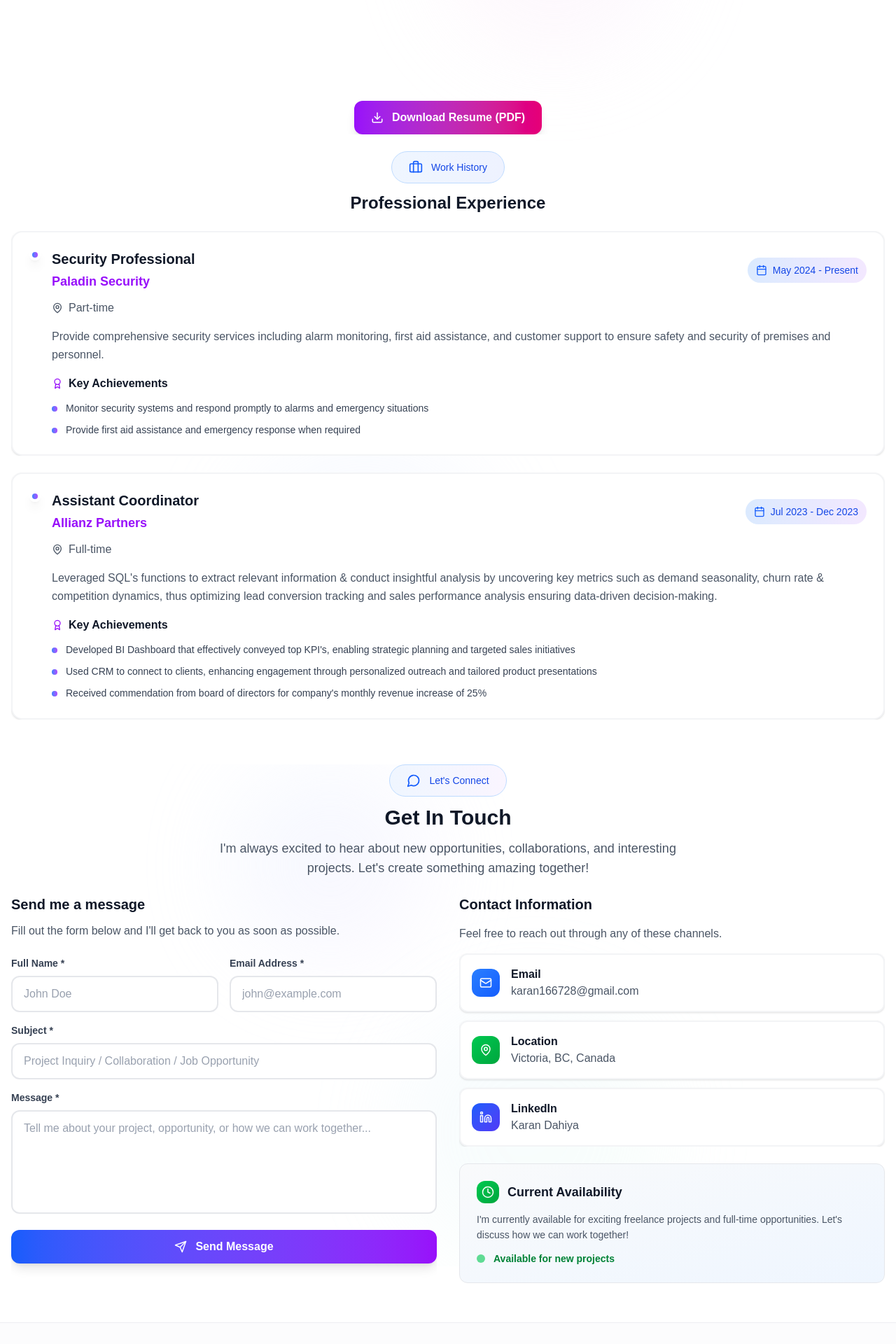
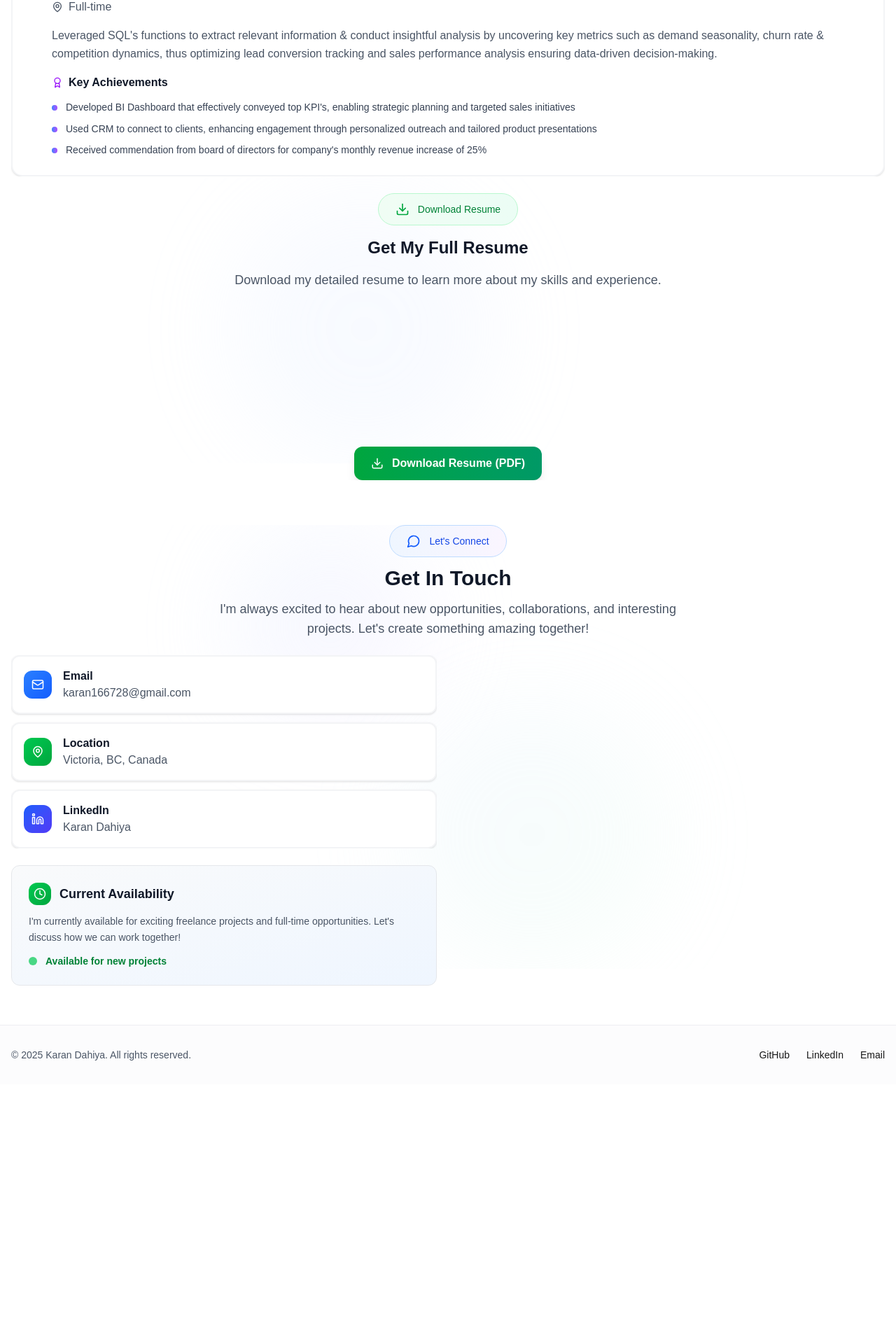
Before and after one commit to karan-dahiya/Eportfolio, a Next.js app: page / in a window 1280 px wide. Shown: the part 3695-5615 px from the top of the page at 70% size. After the commit the page ends 5244 px from the top, so only its background shows below. Built offline with nearby package versions, Linux system fonts and the light colour scheme; grey boxes are pictures that could not be loaded.

Commit message:
extra stuff removal

```diff
--- a/src/sections/Contact.js
+++ b/src/sections/Contact.js
@@ -37,89 +37,6 @@ export default function Contact() {
       </motion.div>
 
       <div className="grid lg:grid-cols-2 gap-8">
-        {/* Contact Form */}
-        <motion.div
-          initial={{ opacity: 0, x: -30 }}
-          whileInView={{ opacity: 1, x: 0 }}
-          transition={{ duration: 0.5, delay: 0.1 }}
-          viewport={{ once: true }}
-          className="space-y-6"
-        >
-          <div className="space-y-3">
-            <h3 className="text-xl font-bold text-gray-900">Send me a message</h3>
-            <p className="text-gray-600">Fill out the form below and I&apos;ll get back to you as soon as possible.</p>
-          </div>
-
-          <form onSubmit={handleSubmit} className="space-y-4">
-            <div className="grid md:grid-cols-2 gap-4">
-              <div className="space-y-2">
-                <label htmlFor="name" className="block text-sm font-semibold text-gray-700">
-                  Full Name *
-                </label>
-                <input
-                  type="text"
-                  id="name"
-                  name="name"
-                  required
-                  className="w-full px-4 py-3 border-2 border-gray-200 rounded-xl bg-white focus:ring-4 focus:ring-blue-100 focus:border-blue-500 transition-all duration-300 placeholder-gray-400"
-                  placeholder="John Doe"
-                />
-              </div>
-              <div className="space-y-2">
-                <label htmlFor="email" className="block text-sm font-semibold text-gray-700">
-                  Email Address *
-                </label>
-                <input
-                  type="email"
-                  id="email"
-                  name="email"
-                  required
-                  className="w-full px-4 py-3 border-2 border-gray-200 rounded-xl bg-white focus:ring-4 focus:ring-blue-100 focus:border-blue-500 transition-all duration-300 placeholder-gray-400"
-                  placeholder="john@example.com"
-                />
-              </div>
-            </div>
-
-            <div className="space-y-2">
-              <label htmlFor="subject" className="block text-sm font-semibold text-gray-700">
-                Subject *
-              </label>
-              <input
-                type="text"
-                id="subject"
-                name="subject"
-                required
-                className="w-full px-4 py-3 border-2 border-gray-200 rounded-xl bg-white focus:ring-4 focus:ring-blue-100 focus:border-blue-500 transition-all duration-300 placeholder-gray-400"
-                placeholder="Project Inquiry / Collaboration / Job Opportunity"
-              />
-            </div>
-
-            <div className="space-y-2">
-              <label htmlFor="message" className="block text-sm font-semibold text-gray-700">
-                Message *
-              </label>
-              <textarea
-                id="message"
-                name="message"
-                rows={5}
-                required
-                className="w-full px-4 py-3 border-2 border-gray-200 rounded-xl bg-white focus:ring-4 focus:ring-blue-100 focus:border-blue-500 transition-all duration-300 resize-none placeholder-gray-400"
-                placeholder="Tell me about your project, opportunity, or how we can work together..."
-              />
-            </div>
-
-            <motion.button
-              type="submit"
-              className="w-full px-6 py-3 bg-gradient-to-r from-blue-600 to-purple-600 text-white rounded-xl hover:from-blue-700 hover:to-purple-700 transition-all duration-300 flex items-center justify-center gap-3 font-semibold shadow-lg hover:shadow-xl transform hover:-translate-y-1"
-              whileHover={{ scale: 1.02 }}
-              whileTap={{ scale: 0.98 }}
-            >
-              <Send size={18} />
-              Send Message
-            </motion.button>
-          </form>
-        </motion.div>
-
         {/* Contact Info */}
         <motion.div
           initial={{ opacity: 0, x: 30 }}
@@ -129,9 +46,6 @@ export default function Contact() {
           className="space-y-6"
         >
           <div className="space-y-4">
-            <h3 className="text-xl font-bold text-gray-900">Contact Information</h3>
-            <p className="text-gray-600">Feel free to reach out through any of these channels.</p>
-
             <div className="space-y-3">
               <motion.a
                 href="mailto:karan166728@gmail.com"
--- a/src/sections/Resume.js
+++ b/src/sections/Resume.js
@@ -4,17 +4,6 @@ import { Download, Briefcase, MapPin, Calendar, FileText, Award, Users, Trending
 import { useState, useEffect, useRef } from 'react'
 
 const EXPERIENCE = [
-  {
-    title: 'Security Professional',
-    company: 'Paladin Security',
-    location: 'Part-time',
-    period: 'May 2024 - Present',
-    description: 'Provide comprehensive security services including alarm monitoring, first aid assistance, and customer support to ensure safety and security of premises and personnel.',
-    achievements: [
-      'Monitor security systems and respond promptly to alarms and emergency situations',
-      'Provide first aid assistance and emergency response when required'
-    ]
-  },
   {
     title: 'Assistant Coordinator',
     company: 'Allianz Partners',
@@ -77,47 +66,6 @@ export default function Resume() {
         viewport={{ once: true }}
         className="text-center space-y-3"
       >
-        <div className="inline-flex items-center gap-3 px-6 py-3 bg-gradient-to-r from-purple-50 to-pink-50 border border-purple-200 rounded-full">
-          <FileText className="w-5 h-5 text-purple-600" />
-          <span className="text-sm font-medium text-purple-700">Professional Experience</span>
-        </div>
-        <h2 className="text-3xl font-bold text-gray-900">Resume & Experience</h2>
-        <p className="text-gray-600 max-w-2xl mx-auto text-lg">
-          My professional journey and achievements across various roles and industries.
-          Download my detailed resume to learn more about my skills and experience.
-        </p>
-
-        {/* Video and Download Section */}
-        <motion.div
-          initial={{ opacity: 0, y: 20 }}
-          whileInView={{ opacity: 1, y: 0 }}
-          transition={{ duration: 0.5, delay: 0.1 }}
-          viewport={{ once: true }}
-          className="flex flex-col items-center gap-4"
-        >
-          <div className="relative">
-            <video
-              ref={videoRef}
-              src="/images/resume/gif.mp4"
-              loop
-              muted
-              playsInline
-              className="w-48 h-48"
-              preload="metadata"
-            />
-          </div>
-
-          <motion.a
-            href="/images/resume/Karan_Resume.pdf"
-            download
-            className="inline-flex items-center gap-3 px-6 py-3 bg-gradient-to-r from-purple-600 to-pink-600 text-white rounded-xl hover:from-purple-700 hover:to-pink-700 transition-all duration-300 font-semibold shadow-lg hover:shadow-xl transform hover:-translate-y-1"
-            whileHover={{ scale: 1.02 }}
-            whileTap={{ scale: 0.98 }}
-          >
-            <Download size={18} />
-            Download Resume (PDF)
-          </motion.a>
-        </motion.div>
       </motion.div>
 
       {/* Work Experience Section */}
@@ -125,7 +73,7 @@ export default function Resume() {
         <motion.div
           initial={{ opacity: 0, y: 20 }}
           whileInView={{ opacity: 1, y: 0 }}
-          transition={{ duration: 0.5, delay: 0.2 }}
+          transition={{ duration: 0.5, delay: 0.1 }}
           viewport={{ once: true }}
           className="text-center space-y-3"
         >
@@ -211,6 +159,55 @@ export default function Resume() {
           ))}
         </div>
       </div>
+
+      {/* Resume Download Section */}
+      <motion.div
+        initial={{ opacity: 0, y: 20 }}
+        whileInView={{ opacity: 1, y: 0 }}
+        transition={{ duration: 0.5, delay: 0.2 }}
+        viewport={{ once: true }}
+        className="text-center space-y-4"
+      >
+        <div className="inline-flex items-center gap-3 px-6 py-3 bg-gradient-to-r from-green-50 to-emerald-50 border border-green-200 rounded-full">
+          <Download className="w-5 h-5 text-green-600" />
+          <span className="text-sm font-medium text-green-700">Download Resume</span>
+        </div>
+        <h3 className="text-2xl font-bold text-gray-900">Get My Full Resume</h3>
+        <p className="text-gray-600 max-w-2xl mx-auto text-lg">
+          Download my detailed resume to learn more about my skills and experience.
+        </p>
+
+        <motion.div
+          initial={{ opacity: 0, y: 20 }}
+          whileInView={{ opacity: 1, y: 0 }}
+          transition={{ duration: 0.5, delay: 0.3 }}
+          viewport={{ once: true }}
+          className="flex flex-col items-center gap-4"
+        >
+          <div className="relative">
+            <video
+              ref={videoRef}
+              src="/images/resume/gif.mp4"
+              loop
+              muted
+              playsInline
+              className="w-48 h-48"
+              preload="metadata"
+            />
+          </div>
+
+          <motion.a
+            href="/images/resume/Karan_Resume.pdf"
+            download
+            className="inline-flex items-center gap-3 px-6 py-3 bg-gradient-to-r from-green-600 to-emerald-600 text-white rounded-xl hover:from-green-700 hover:to-emerald-700 transition-all duration-300 font-semibold shadow-lg hover:shadow-xl transform hover:-translate-y-1"
+            whileHover={{ scale: 1.02 }}
+            whileTap={{ scale: 0.98 }}
+          >
+            <Download size={18} />
+            Download Resume (PDF)
+          </motion.a>
+        </motion.div>
+      </motion.div>
     </div>
   )
 }
```
